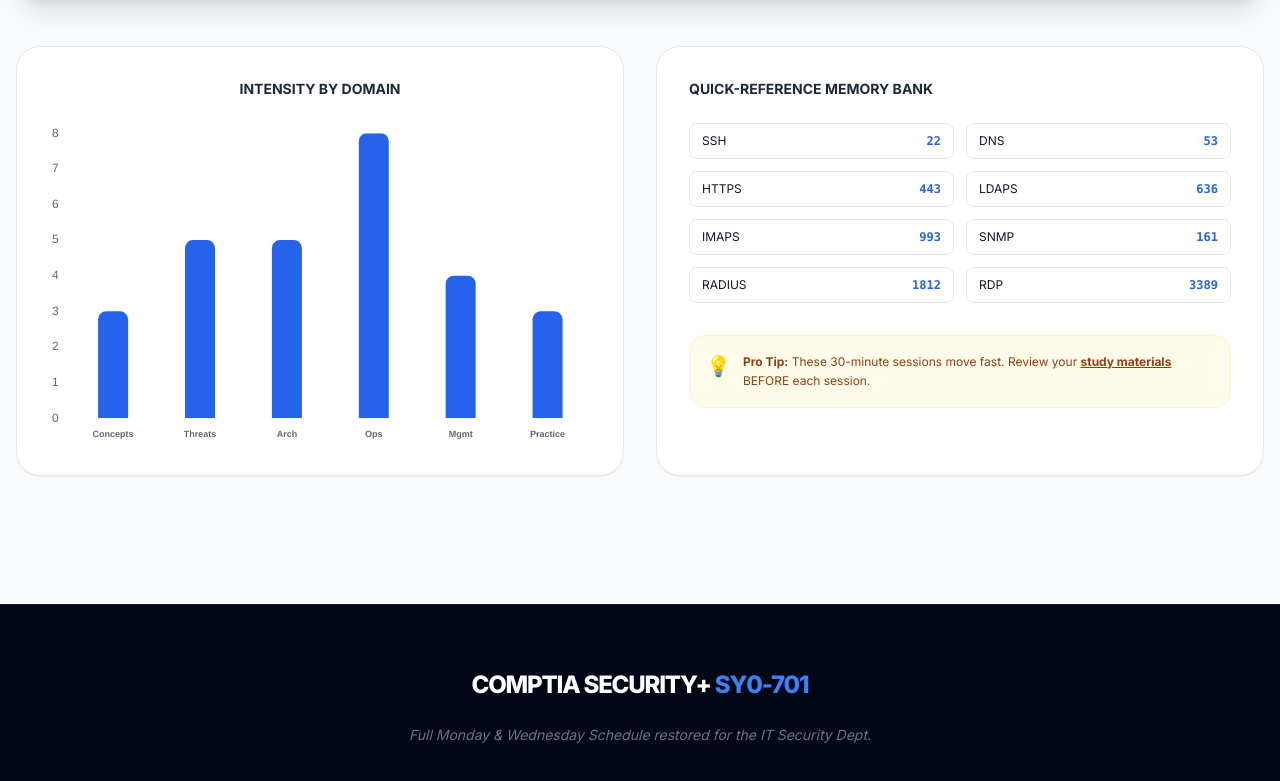
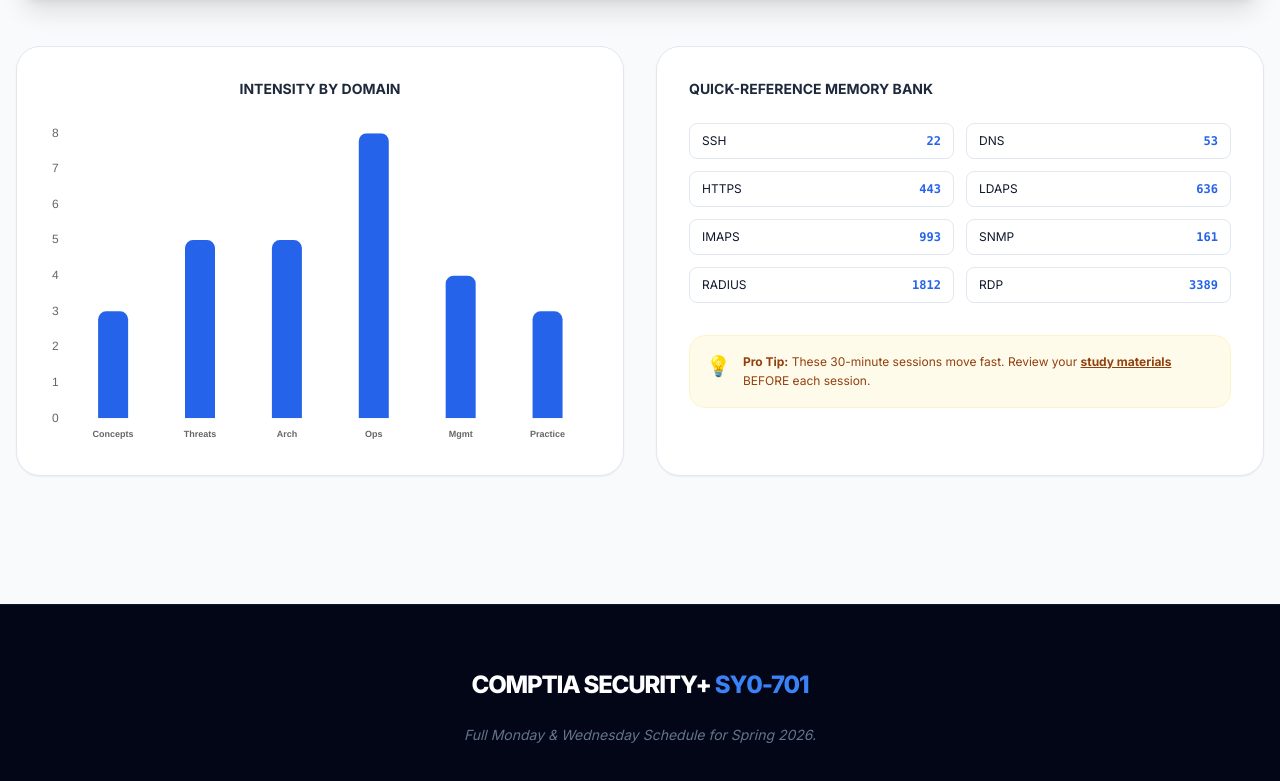
Before and after one commit to Chenowetht/Cochise-Cyber, a plain HTML site: page Secplus.html in a window 1280 px wide. Shown: the part 3105-3886 px from the top of the page. Drawn offline with nearby package versions, Linux system fonts and the light colour scheme.

Commit message:
Update Secplus.html

```diff
--- a/Secplus.html
+++ b/Secplus.html
@@ -467,7 +467,7 @@
     <footer class="bg-slate-950 text-slate-500 py-16 px-6 text-center border-t border-slate-900 mt-20">
         <div class="max-w-4xl mx-auto space-y-4">
             <div class="text-2xl font-black text-white tracking-tighter mb-6">COMPTIA SECURITY+ <span class="text-blue-500">SY0-701</span></div>
-            <p class="text-sm max-w-lg mx-auto italic">Full Monday & Wednesday Schedule restored for the IT Security Dept.</p>
+            <p class="text-sm max-w-lg mx-auto italic">Full Monday & Wednesday Schedule for Spring 2026.</p>
         </div>
     </footer>
 
```
